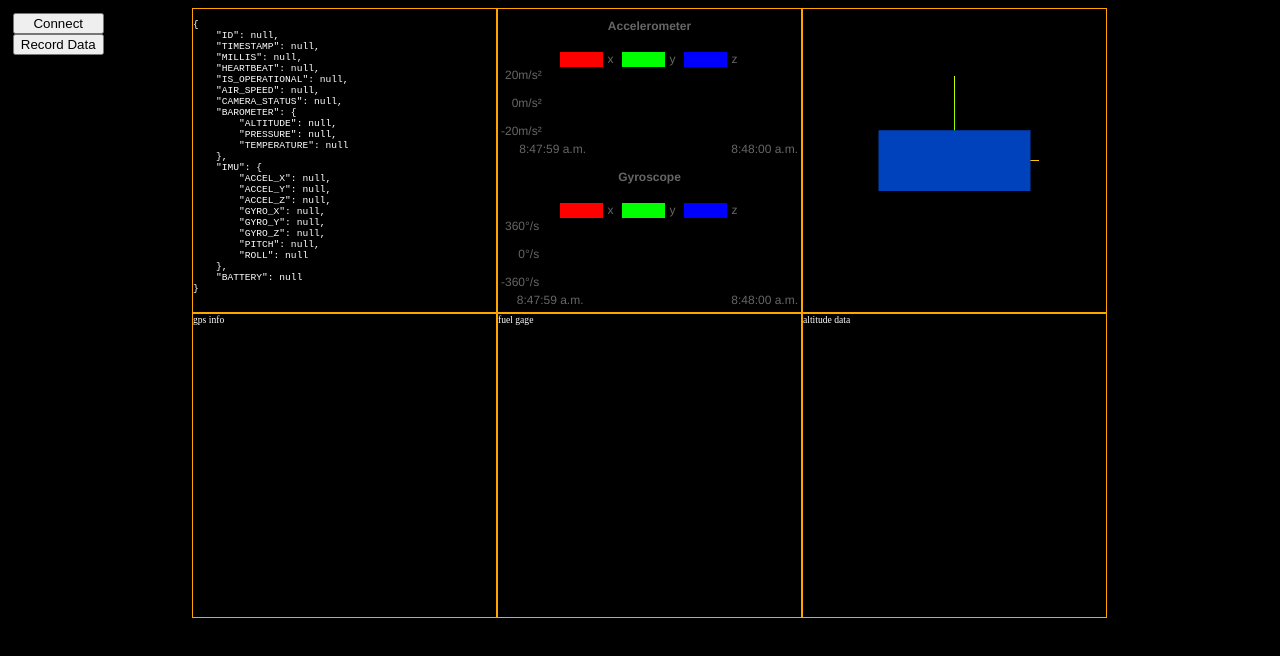
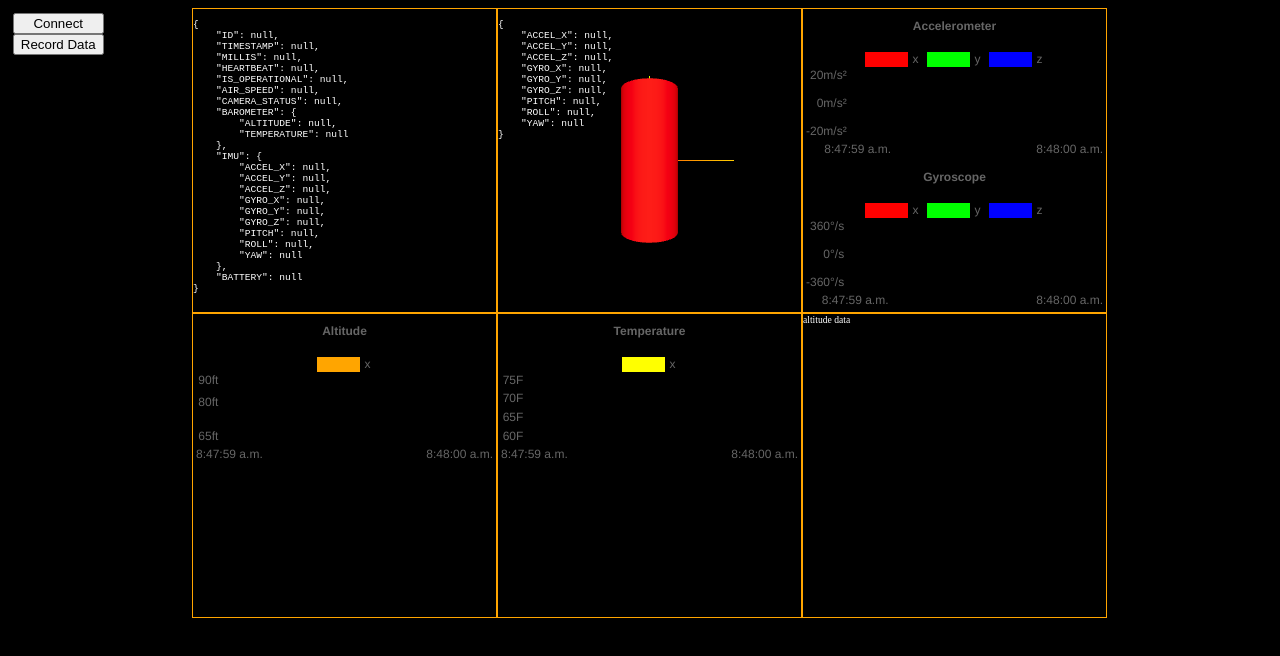
Before and after one commit to Cube-3-San-Jose-State/Mission-Control, a React (Vite) app: page / in a window 1280 px wide. Shown: the top 656 px of the page. Built offline with nearby package versions, Linux system fonts and the light colour scheme.

Commit message:
Finalize timegraph function, and adds some basic graphs for the payload.

```diff
--- a/src/App.jsx
+++ b/src/App.jsx
@@ -2,6 +2,7 @@ import React, { Component } from 'react'
 import PrettyData from "./Blocks/PrettyData/PrettyData.jsx"
 import GyroscopeScene from './Blocks/GyroscopeScene/GryoscopeScene.jsx';
 import IMUVisualizer from './Blocks/IMUVisualizer/IMUVisualizer.jsx';
+import TimeGraph from './Blocks/TimeGraph/TimeGraph.jsx';
 class App extends Component {
 	constructor(props){
 		super(props);
@@ -19,7 +20,6 @@ class App extends Component {
 				"CAMERA_STATUS": null,
 				"BAROMETER": {
 					"ALTITUDE": null,
-					"PRESSURE": null,
 					"TEMPERATURE": null
 				},
 				"IMU": {
@@ -31,6 +31,7 @@ class App extends Component {
 					"GYRO_Z": null,
 					"PITCH": null,
 					"ROLL": null,
+					"YAW": null,
 				},
 				"BATTERY": null
 			}
@@ -49,13 +50,45 @@ class App extends Component {
 						<PrettyData data={this.state.data}/>
 					</div>
 					<div className="block">
+						<GyroscopeScene imu={this.state.data["IMU"]}/>
+					</div>
+					<div className="block">
 						<IMUVisualizer imu={this.state.data["IMU"]} timestamp={this.state.data["TIMESTAMP"]}/>
 					</div>
 					<div className="block">
-						<GyroscopeScene imu={this.state.data["IMU"]}/>
+						<TimeGraph
+							title='Altitude'
+							timestamp={this.state.data["TIMESTAMP"]}
+							maxMin={[90, 65]}
+							unit='ft'
+							datasets={[
+								{
+									label: 'x',
+									data: this.state.data["BAROMETER"]["ALTITUDE"] * 3.28084,
+									borderColor: 'orange',
+									backgroundColor: 'orange',
+									showLine: true
+								}
+							]}
+						></TimeGraph>
 					</div>
-					<div className="block">gps info</div>
-					<div className="block">fuel gage</div>
+					<div className="block">
+					<TimeGraph
+							title='Temperature'
+							timestamp={this.state.data["TIMESTAMP"]}
+							maxMin={[75, 60]}
+							unit='F'
+							datasets={[
+								{
+									label: 'x',
+									data: (this.state.data["BAROMETER"]["TEMPERATURE"] * 1.8) + 32,
+									backgroundColor: 'yellow',
+									borderColor: 'yellow',
+									showLine: true
+								}
+							]}
+						></TimeGraph>
+					</div>
 					<div className="block">altitude data</div>
 				</div>
 			</>
@@ -134,8 +167,7 @@ class App extends Component {
 
 			data["BAROMETER"] = {
 				ALTITUDE: parsed["BAR"][0],
-				PRESSURE: parsed["BAR"][1],
-				TEMPERATURE: parsed["BAR"][2]
+				TEMPERATURE: parsed["BAR"][1]
 			};
 
 			data["IMU"] = {
@@ -146,7 +178,8 @@ class App extends Component {
 				GYRO_Y: parsed["IMU"][4],
 				GYRO_Z: parsed["IMU"][5],
 				PITCH: parsed["IMU"][6],
-				ROLL: parsed["IMU"][7]
+				ROLL: parsed["IMU"][7],
+				YAW: parsed["IMU"][8]
 			}
 
 			data["BATTERY"] = parsed["BAT"];
--- a/src/Blocks/GyroscopeScene/GryoscopeScene.jsx
+++ b/src/Blocks/GyroscopeScene/GryoscopeScene.jsx
@@ -1,6 +1,7 @@
 import ReactDOM from 'react-dom'
 import React, { useRef, useState } from 'react';
-import { Canvas, useFrame } from '@react-three/fiber';
+import { Canvas, useFrame, useLoader } from '@react-three/fiber';
+import PrettyData from '../PrettyData/PrettyData';
 import "./GyroscopeScene.css";
 
 /*
@@ -14,9 +15,10 @@ function GyroscopeModel(props) {
     const mesh = useRef();
     const [hovered, setHover] = useState(false);
     const [active, setActive] = useState(false);
+    const DEGREE_TO_RADIANS = Math.PI / 180;
     useFrame(function(state, delta){
-        mesh.current.rotation.x = -(props.imu["ROLL"]);
-        mesh.current.rotation.y = (props.imu["PITCH"]);
+        mesh.current.rotation.y = (props.imu["ROLL"]);
+        mesh.current.rotation.x = -(props.imu["PITCH"]);
     })
 
     return(
@@ -28,8 +30,8 @@ function GyroscopeModel(props) {
             onPointerOver={(event) => setHover(true)}
             onPointerOut={(event) => setHover(false)}
         >
-            <boxGeometry args={[5, 2, 1]}/>
-            <meshLambertMaterial color={'#0047AB'} />
+            <cylinderGeometry args={[1, 1, 5]}/>
+            <meshLambertMaterial color={'#fc0303'} />
 			<axesHelper args={[3, 3, 3]}/>
         </mesh>
     )
@@ -38,6 +40,7 @@ function GyroscopeModel(props) {
 function GryoscopeScene(props) {
   	return (
 		<div id="gyroscope-container">
+            <PrettyData data={props.imu}/>
 			<Canvas>
 				<ambientLight intensity={0.1} />
 				<directionalLight position={[0, 0, 5]} />
--- a/src/Blocks/IMUVisualizer/AccelerometerGraph.jsx
+++ b/src/Blocks/IMUVisualizer/AccelerometerGraph.jsx
@@ -9,13 +9,13 @@ const RAW_TO_MPH_RATIO = 9.80665 / 16384; //Raw values range ±32750, 32750 = 1G
 
 
 function AccelerometerGraph(props){
-	const [xAccelQueue, setxAccelQueue] = useState(new Queue(75));
-	const [yAccelQueue, setyAccelQueue] = useState(new Queue(75));
-	const [zAccelQueue, setzAccelQueue] = useState(new Queue(75));
+	const [xAccelQueue, setxAccelQueue] = useState(new Queue(50));
+	const [yAccelQueue, setyAccelQueue] = useState(new Queue(50));
+	const [zAccelQueue, setzAccelQueue] = useState(new Queue(50));
  	const [graphData, setGraphData] = useState({
 		datasets: [{
 			label: 'x',
-			data: [],
+			data: [ {x: Date.now(), y: 5} ],
 			backgroundColor: 'rgb(255, 0, 0)',
 		}]
 	});
@@ -65,7 +65,6 @@ function AccelerometerGraph(props){
 		xAccelQueue.enqueue( {x: props.timestamp, y: (props.imu.ACCEL_X * RAW_TO_MPH_RATIO)});
 		yAccelQueue.enqueue( {x: props.timestamp, y: props.imu.ACCEL_Y * RAW_TO_MPH_RATIO});
 		zAccelQueue.enqueue( {x: props.timestamp, y: props.imu.ACCEL_Z * RAW_TO_MPH_RATIO});
-
 		setGraphData({
 			datasets: [
 				{
@@ -81,8 +80,7 @@ function AccelerometerGraph(props){
 					backgroundColor: 'rgb(0, 255, 0)',
 					borderColor: 'rgb(0, 255, 0)',
 					showLine: true
-				}
-				,
+				},
 				{
 					label: 'z',
 					data: zAccelQueue.getArray(),
@@ -90,7 +88,6 @@ function AccelerometerGraph(props){
 					borderColor: 'rgb(0, 0, 255)',
 					showLine: true
 				}
-
 			]
 		});
 
--- a/src/Blocks/PrettyData/PrettyData.jsx
+++ b/src/Blocks/PrettyData/PrettyData.jsx
@@ -2,12 +2,13 @@ import React, { Component } from 'react'
 
 class PrettyData extends Component {
     constructor(props) {
-      super(props)
+        super(props)
+
     }
 
     render() {
         return (
-            <pre>{JSON.stringify(this.props.data, null, 4)}</pre>
+            <pre style={{position: 'absolute'}}>{JSON.stringify(this.props.data, null, 4)}</pre>
         )
     }
 }
--- /dev/null
+++ b/src/Blocks/TimeGraph/TimeGraph.jsx
@@ -0,0 +1,115 @@
+import React, { useState, useEffect } from 'react';
+import { Chart as ChartJS, TimeScale, LinearScale, PointElement, LineElement, Title, Tooltip, Legend} from 'chart.js';
+import { Line } from 'react-chartjs-2';
+import Queue from '../../Components/Queue'
+import 'chartjs-adapter-date-fns';
+
+ChartJS.register(TimeScale, LinearScale, PointElement, LineElement, Title, Tooltip, Legend);
+/*
+    <TimeGraph title={} dataSets={[]} timestamp={[]}, maxMin={[]}/>
+    title - "IMU Data"
+    individual dataSet: { //will be overridden
+        label: 'x',
+        data: data.imu["ACCEL_X"],
+        borderColor: 'red',
+        showLine: true
+    }
+
+    ---
+    for each dataset:
+        create a queue in state
+    create empty graphData in state:
+
+    create general options:
+        title = props.title
+
+    useEffect:
+        let generatedDatasets = [];
+        for each i-th queue:
+            i-th_queue.enequeue({x: time, y: props.dataSets['data']})
+            let generatedDataset = {}
+            generatedData = {...props.dataSets[i]}
+            generatedData['data] = i_th.queue.getArray();
+            generatedDatasets.push(generatedData);
+        setGraphData({datasets: [...generatedDatasets]});
+
+    return:
+        Line options={options} data={state.graphdata}
+
+
+
+*/
+function TimeGraph(props) {
+    let queuesHolder = [];
+    for ( let i = 0; i < props.datasets.length; i++ ){
+        queuesHolder.push(new Queue(50));
+    }
+    const [queues, setQueues] = useState(queuesHolder);
+    const [graphData, setGraphData] = useState({
+		datasets: [{
+			label: 'x',
+			data: [],
+			backgroundColor: 'rgb(255, 0, 0)',
+		}]
+	});
+
+    let options = {
+		type: 'line',
+		responsive: true,
+		animation: {
+			duration: 0
+		},
+		plugins: {
+			title: {
+				display: true,
+				text: props.title
+			},
+			decimation: {
+				enabled: true,
+				algorithm: 'lttb',
+				samples: 50
+			}
+		},
+		scales: {
+			x: {
+				type: 'time',
+				time: {
+					unit: 'second'
+				}
+			},
+			y: {
+				max: props.maxMin[0],
+				min: props.maxMin[1],
+				ticks: {
+					callback: function(val, i, vals){
+						return val + props.unit
+					}
+				},
+			}
+		},
+		elements:{
+			point: {
+				radius: 0
+			}
+		}
+    }
+
+    useEffect(() => {
+        let generatedDatasets = [];
+        for (let i = 0; i < props.datasets.length; i++){
+            let currentQueue = queues[i];
+            currentQueue.enqueue( {x: props.timestamp, y: props.datasets[i]['data']} );
+            let generatedData = {...props.datasets[i]};
+            generatedData['data'] = currentQueue.getArray();
+            generatedDatasets.push(generatedData);
+        }
+
+        setGraphData( {datasets: [...generatedDatasets]} );
+    }, [props]);
+
+    return(
+		<Line options={options} data={graphData}></Line>
+    )
+};
+
+export default TimeGraph;
```
